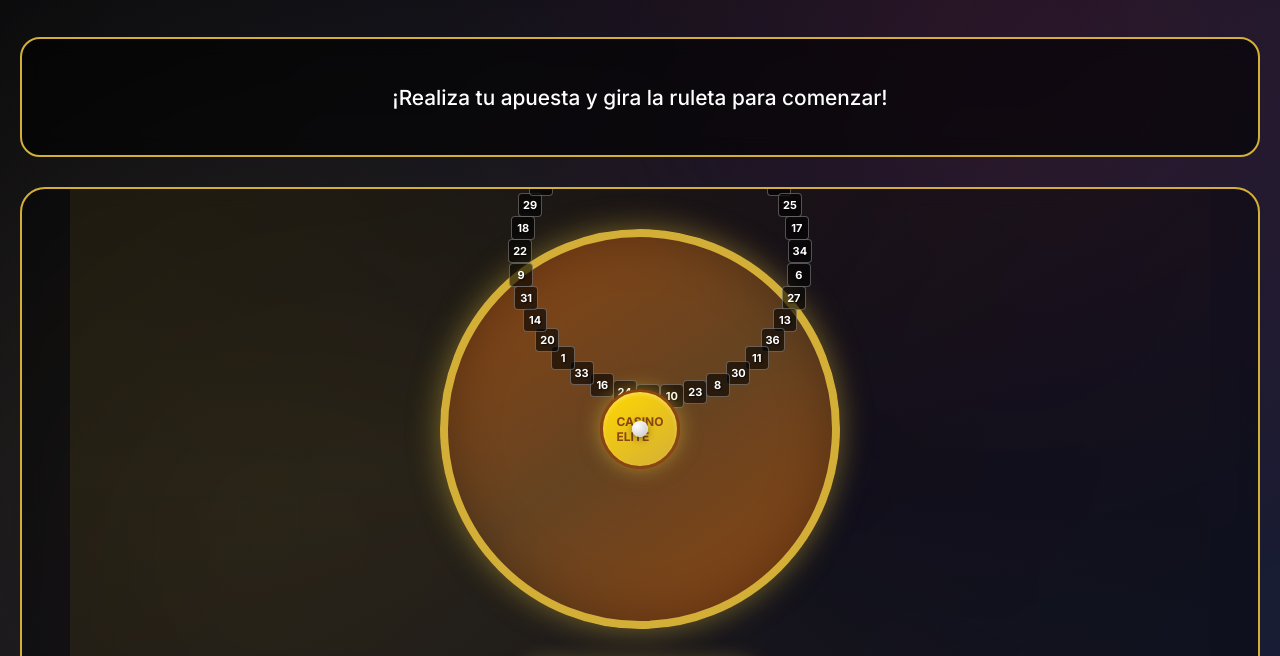
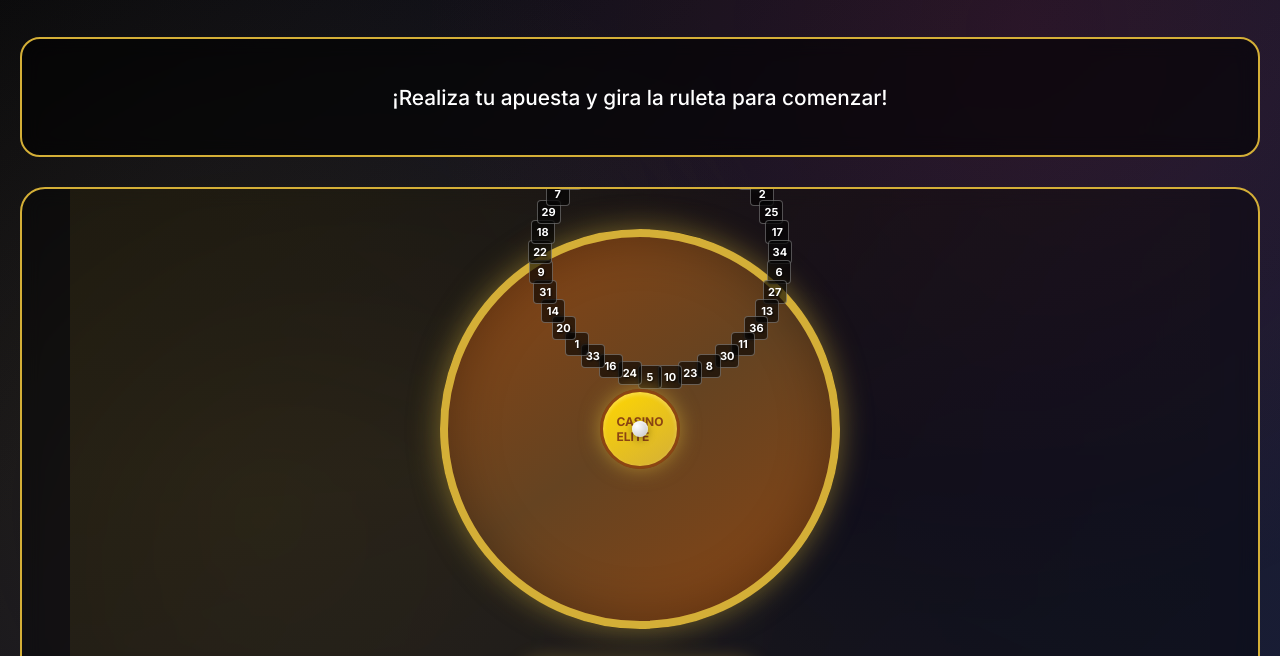
Before and after one commit to Evansmr2/blackjack-trainer, a website: page roulette.html in a window 1280 px wide. Shown: the part 132-788 px from the top of the page. Drawn offline with nearby package versions, Linux system fonts and the light colour scheme.

Commit message:
Fix: Ajustado radio final a 120px para posicionar números correctamente dentro del círculo dorado

```diff
--- a/roulette.html
+++ b/roulette.html
@@ -800,7 +800,7 @@
                 numberElement.textContent = item.num;
 
                 const angle = (index * 360) / rouletteNumbers.length;
-                const radius = 140; // Reducido significativamente para estar dentro del círculo
+                const radius = 120; // Radio reducido para mantener números dentro del círculo
                 const x = Math.cos((angle - 90) * Math.PI / 180) * radius;
                 const y = Math.sin((angle - 90) * Math.PI / 180) * radius;
 
```
